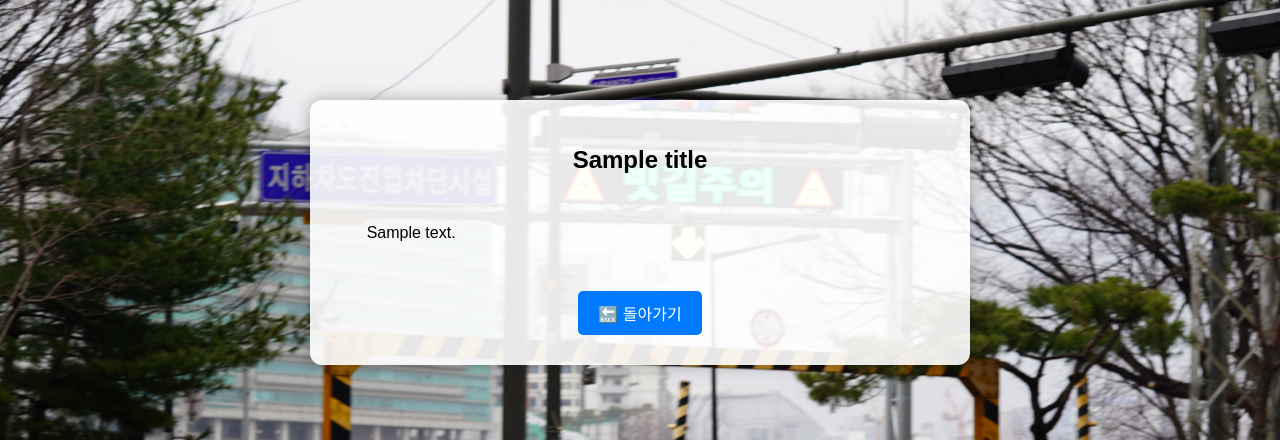
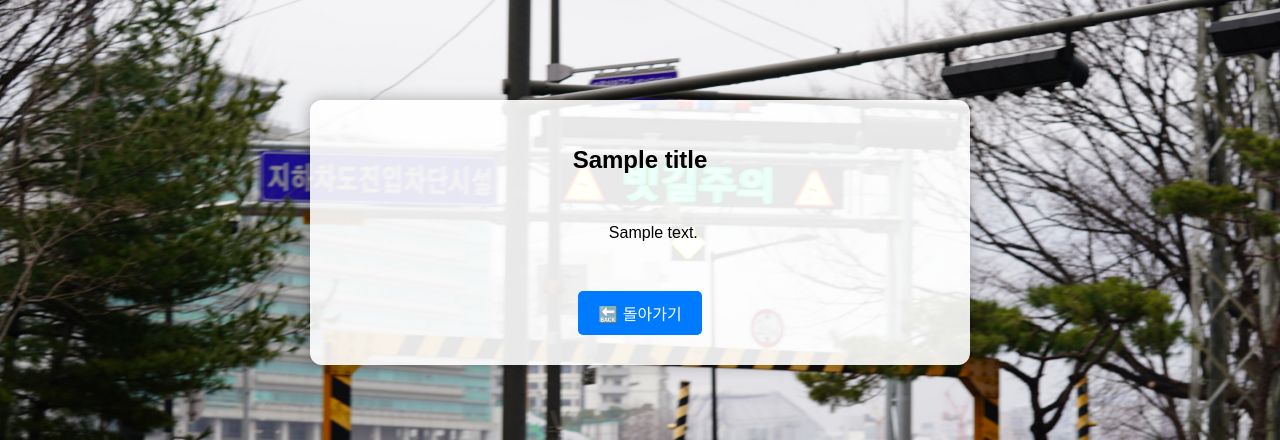
Before and after one commit to LadPark/dalina, a Flask app: template templates/post.html in a window 1280 px wide. Shown: the top 440 px of the page. Run offline with Flask 3, Linux system fonts and the light colour scheme; the template is opened without the code that fills it: most values are stand-ins (such as "Sample title", 1, 10 or a date in 2020).

Commit message:
Update post.html

```diff
--- a/templates/post.html
+++ b/templates/post.html
@@ -19,6 +19,7 @@
       padding: 30px;
       border-radius: 12px;
       box-shadow: 0 0 15px rgba(0, 0, 0, 0.3);
+      text-align: center
     }
     h1 {
       text-align: center;
```
